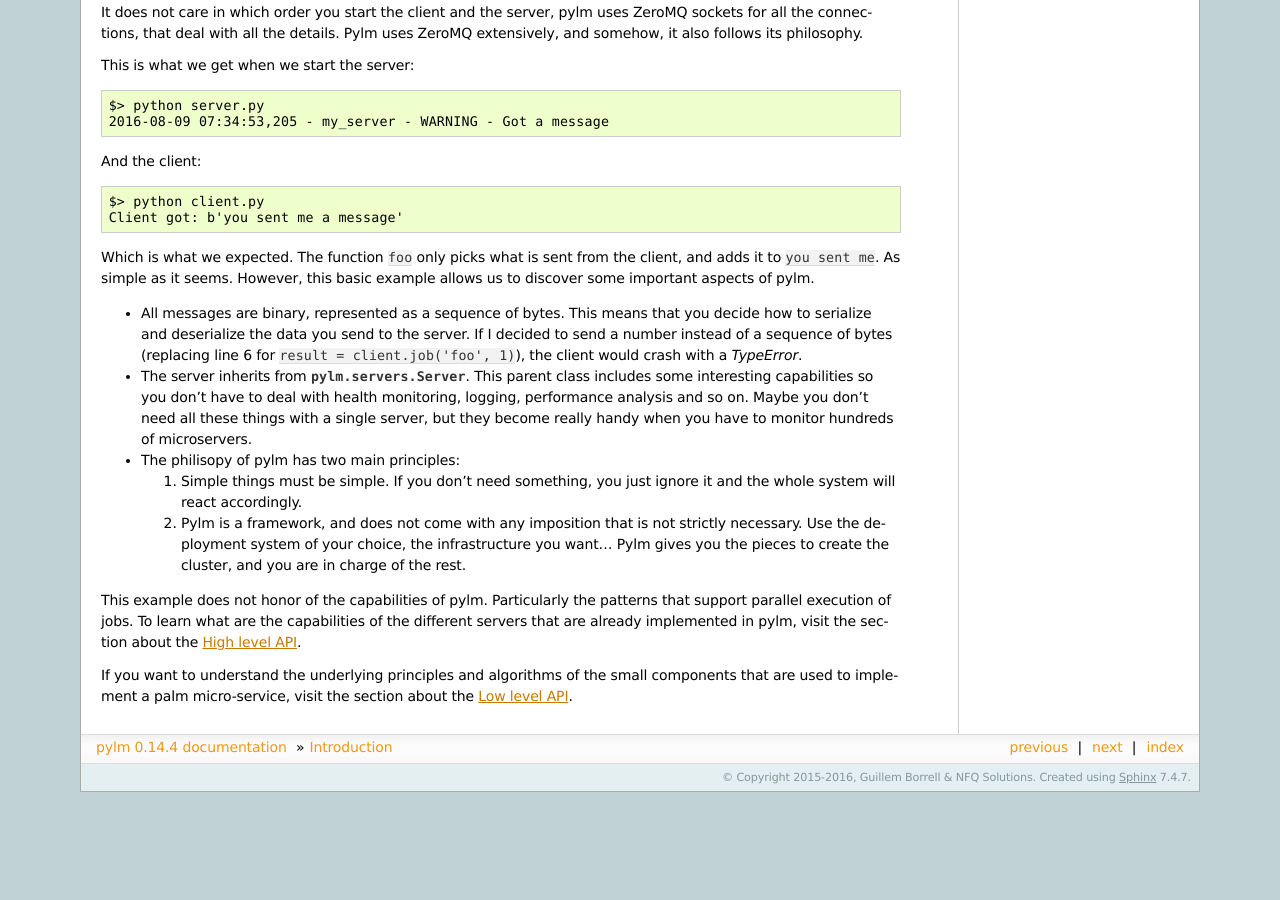
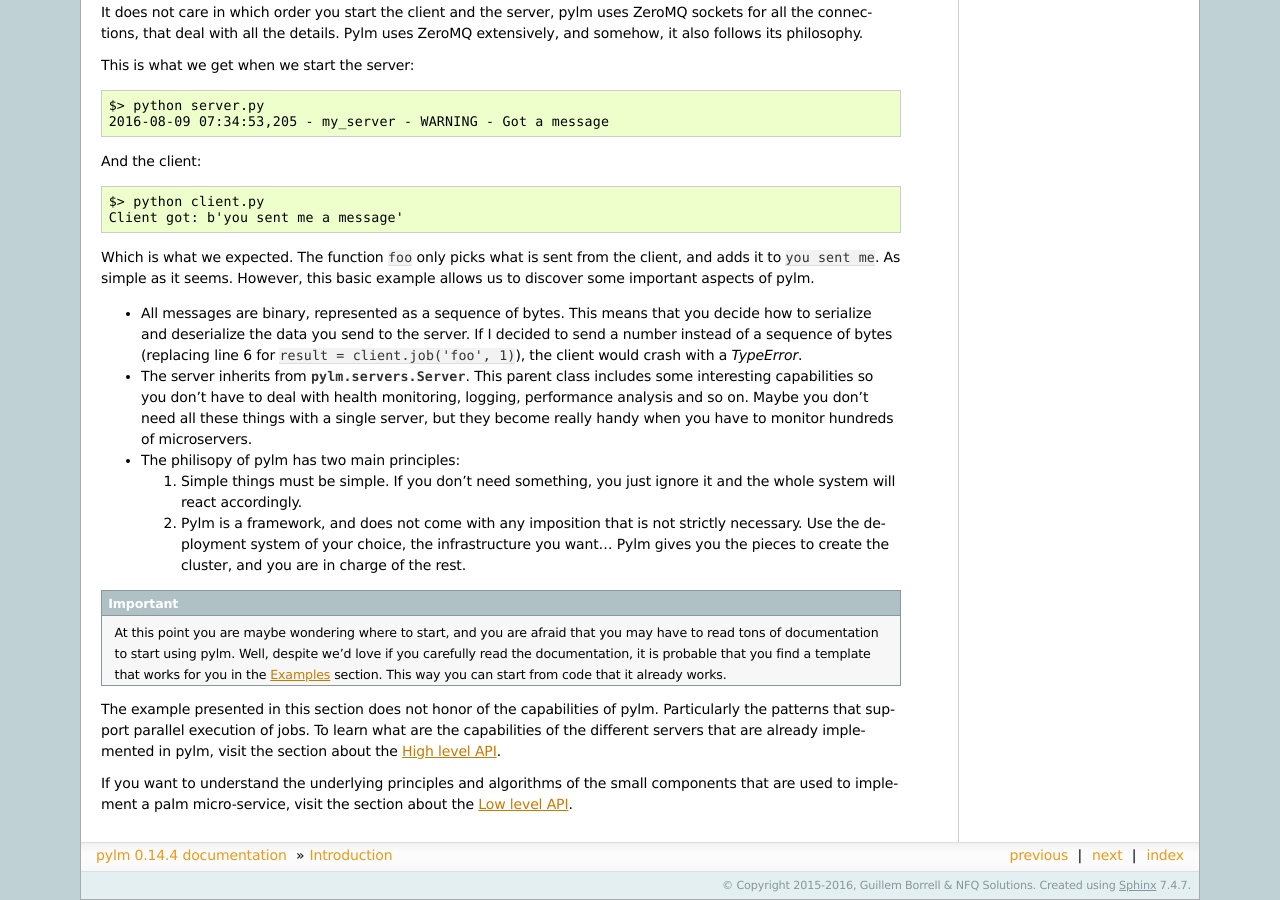
Before and after one commit to nfqsolutions/pylm, a Sphinx documentation site: the page built from docs/source/introduction.rst, in a window 1280 px wide and 900 px high, scrolled down 741 px. Built offline with Sphinx 7.4.7, drawn with Linux system fonts in a browser that asks for light colours; before the commit the page ends 1533 px from its top, so only the background shows below that.

Commit message:
Updated the documentation to cover the sink server

```diff
--- a/docs/source/high-level.rst
+++ b/docs/source/high-level.rst
@@ -24,4 +24,5 @@
     clients
     workers
     pipeline
+    sink
     hub
--- a/docs/source/introduction.rst
+++ b/docs/source/introduction.rst
@@ -72,7 +72,15 @@
      want... Pylm gives you the pieces to create the cluster, and you are in charge
      of the rest.
 
-This example does not honor of the capabilities of pylm. Particularly the
+.. important::
+
+    At this point you are maybe wondering where to start, and you are afraid that you
+    may have to read tons of documentation to start using pylm. Well, despite we'd love if
+    you carefully read the documentation, it is probable that you find a template that works
+    for you in the :ref:`examples` section. This way you can start from code that it
+    already works.
+
+The example presented in this section does not honor of the capabilities of pylm. Particularly the
 patterns that support parallel execution of jobs. To learn what are the capabilities
 of the different servers that are already implemented in pylm, visit the section about
 the :ref:`high-level-api`.
```
Also changed, not shown: docs/source/sink.rst (added, +19 -0 lines).
